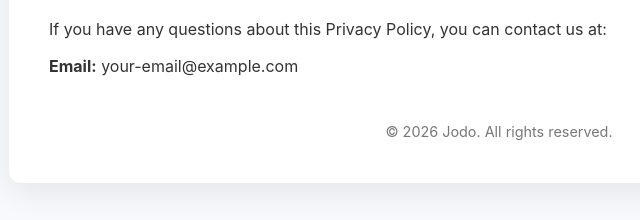
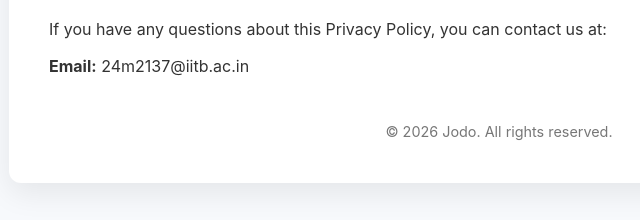
Before and after one commit to hariom575/jodo-privacy-policy, a plain HTML site: page index.html in a window 1280 px wide. Shown: the part 2045-2265 px from the top of the page, 141-781 px from the left. Drawn offline with Linux system fonts and the light colour scheme.

Commit message:
Update contact email in Privacy Policy section

```diff
--- a/index.html
+++ b/index.html
@@ -158,7 +158,7 @@
     <p>
         If you have any questions about this Privacy Policy, you can contact us at:
     </p>
-    <p><strong>Email:</strong> your-email@example.com</p>
+    <p><strong>Email:</strong> 24m2137@iitb.ac.in</p>
 
     <div class="footer">
         © 2026 Jodo. All rights reserved.
```
